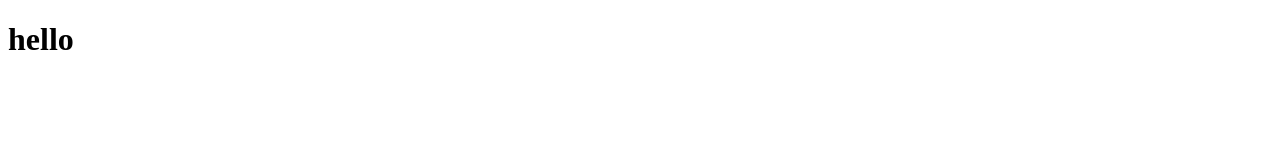
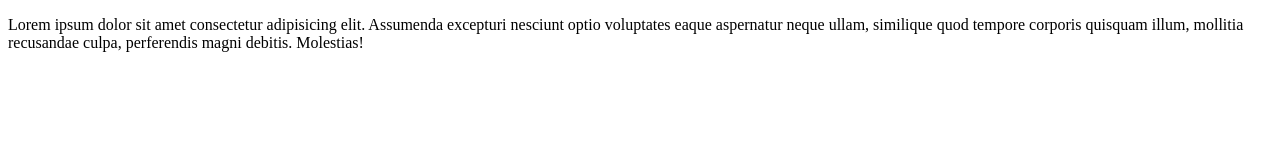
Before and after one commit to rov1dev/new, a plain HTML site: page index.html in a window 1280 px wide. Drawn offline with Linux system fonts and the light colour scheme.

Commit message:
index update
discriotibhaas

```diff
--- a/index.html
+++ b/index.html
@@ -6,6 +6,6 @@
     <title>Document</title>
 </head>
 <body>
-    <h1>hello</h1>
+    <p>Lorem ipsum dolor sit amet consectetur adipisicing elit. Assumenda excepturi nesciunt optio voluptates eaque aspernatur neque ullam, similique quod tempore corporis quisquam illum, mollitia recusandae culpa, perferendis magni debitis. Molestias!</p>
 </body>
 </html>
```
